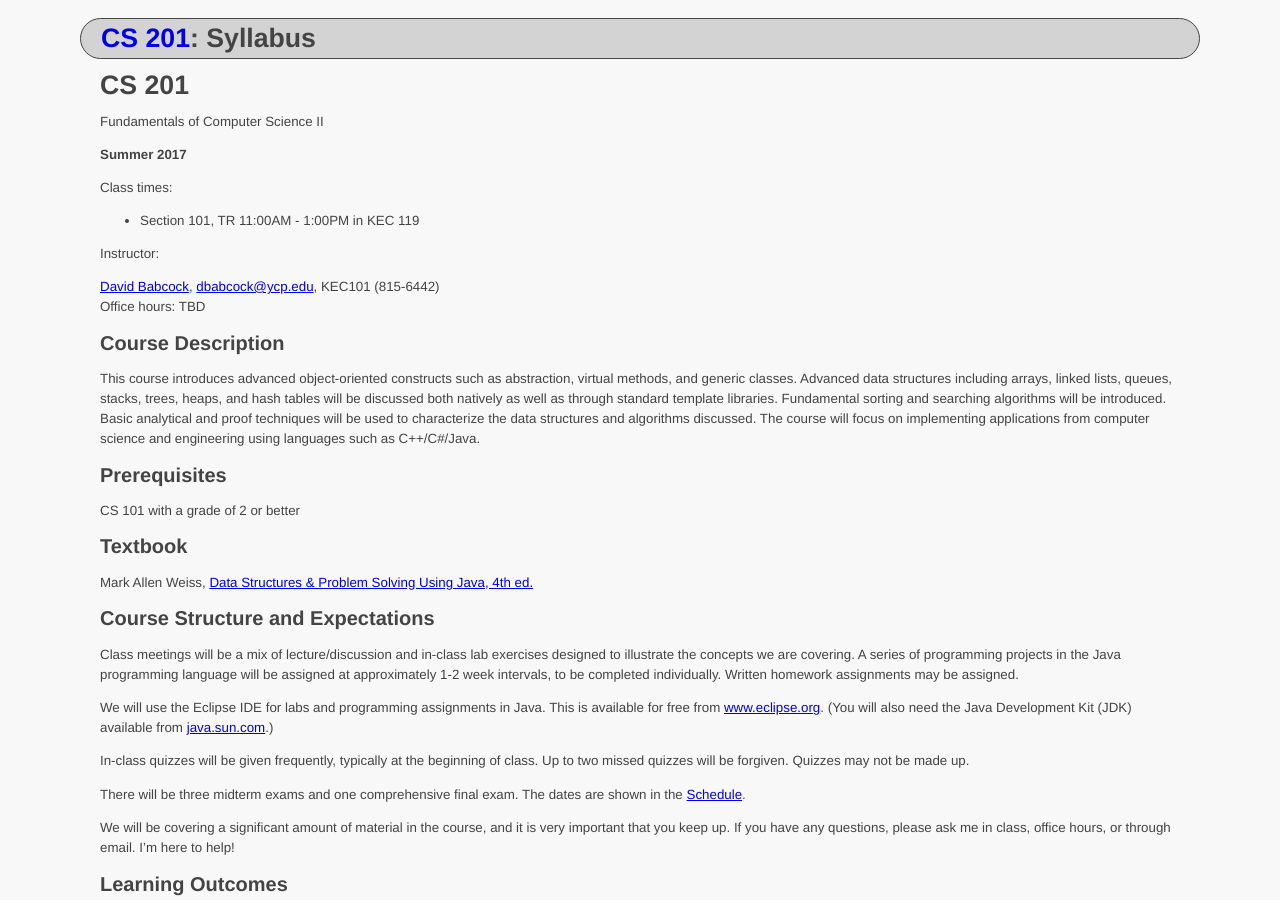
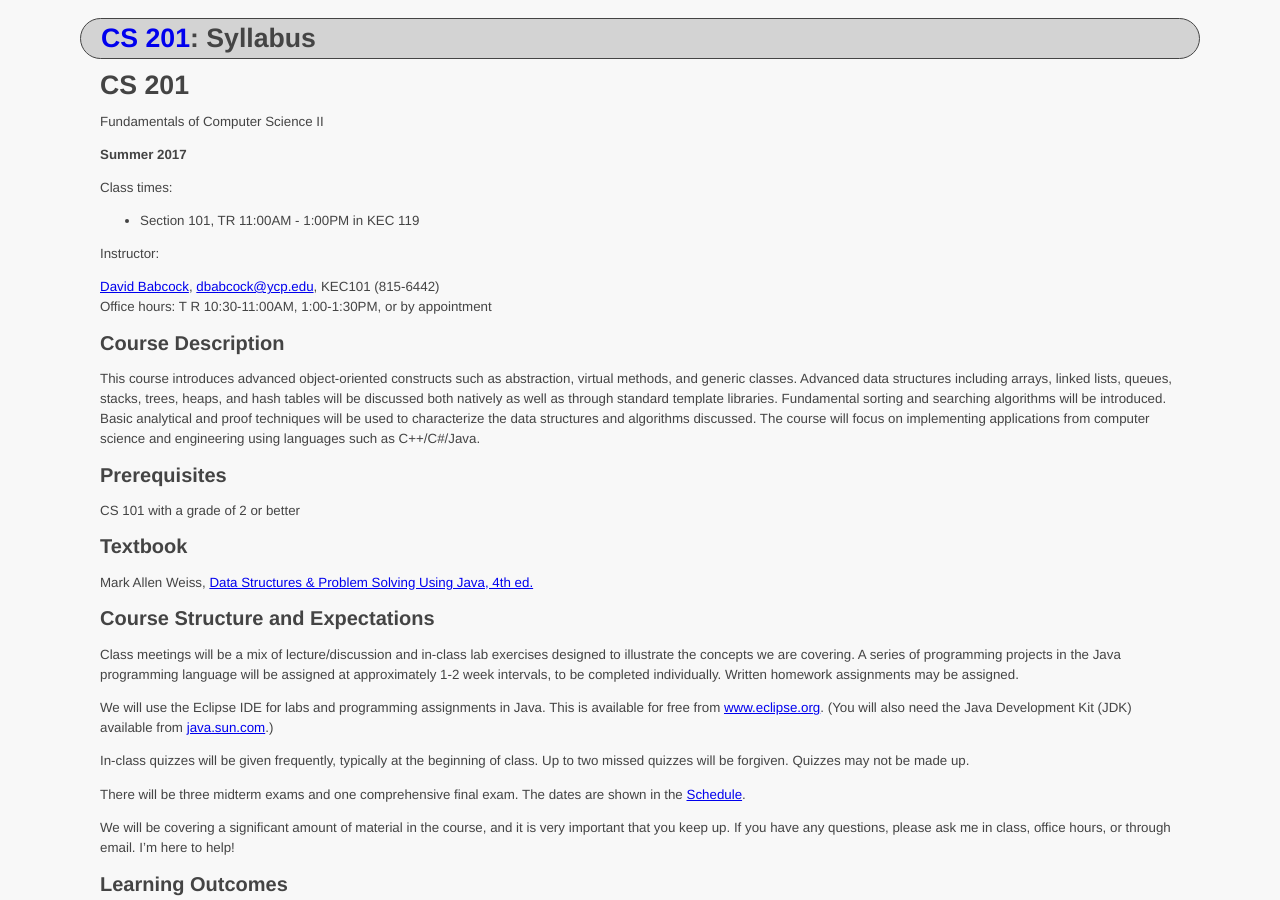
Before and after one commit to ycpcs/cs201-summer2017, a Jekyll site: the page built from syllabus.md, in a window 1280 px wide and 900 px high. Built offline with Jekyll 4.4.1, drawn with Linux system fonts in a browser that asks for light colours.

Commit message:
add office hours
add office hours

```diff
--- a/syllabus.md
+++ b/syllabus.md
@@ -15,7 +15,7 @@ Class times:
 
 Instructor:
 
-[David Babcock](http://faculty.ycp.edu/~dbabcock/), <dbabcock@ycp.edu>, KEC101 (815-6442) <br /> Office hours: TBD
+[David Babcock](http://faculty.ycp.edu/~dbabcock/), <dbabcock@ycp.edu>, KEC101 (815-6442) <br /> Office hours: T R 10:30-11:00AM, 1:00-1:30PM, or by appointment
 
 Course Description
 ------------------
```
